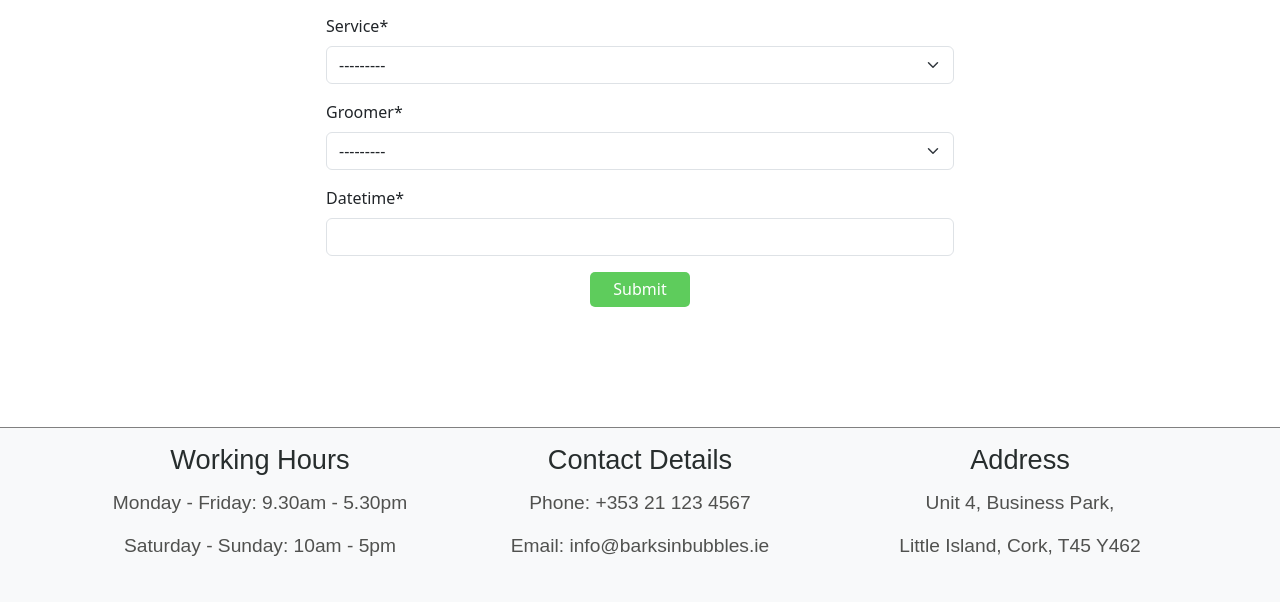
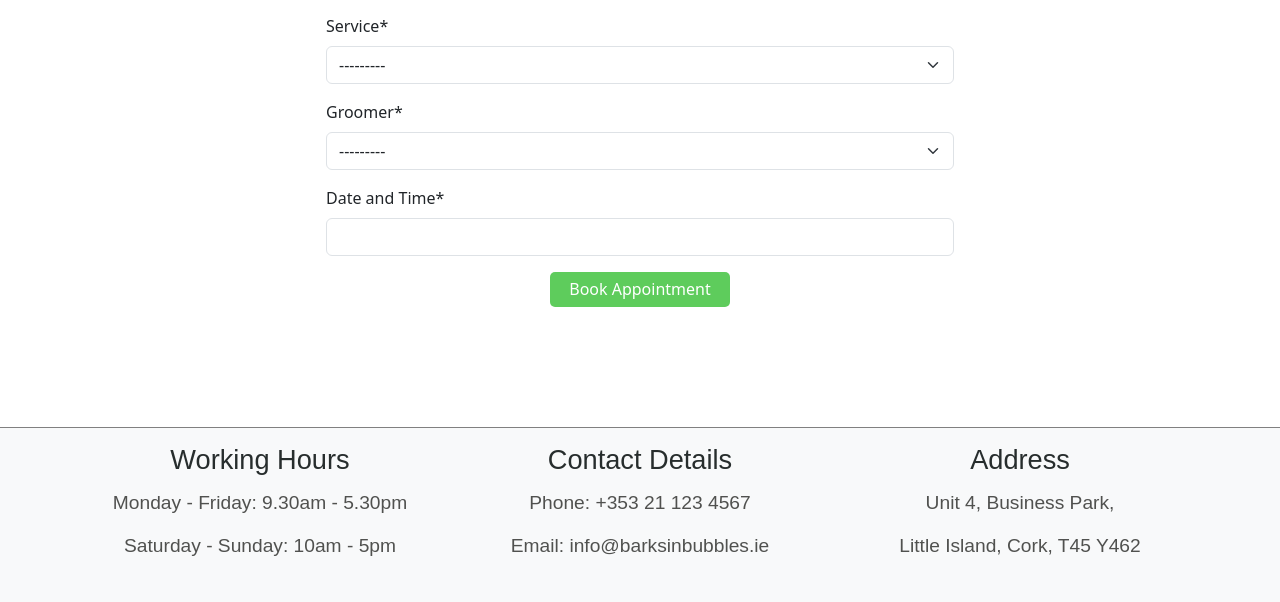
Before and after one commit to KatePaulauskas/dog-grooming-salon, a Django app: page /appointment/ in a window 1280 px wide. Shown: the part 198-800 px from the top of the page. Run offline with Django 4.2, Linux system fonts and the light colour scheme; the visitor is signed in with stand-in values (Sample User, id 1); data that the repository does not hold is empty; some libraries are stand-ins or nearby versions; some web fonts are replaced.

Commit message:
Set redirect after login, style and improve booking form

```diff
--- a/appointment/forms.py
+++ b/appointment/forms.py
@@ -6,3 +6,6 @@ class AppointmentForm(forms.ModelForm):
     class Meta:
         model = Appointment
         fields = ('service', 'groomer', 'datetime')
+        labels = {
+            'datetime': 'Date and Time',
+        }
--- a/appointment/templates/appointment/appointment.html
+++ b/appointment/templates/appointment/appointment.html
@@ -11,11 +11,11 @@
                 {{ appointment_form | crispy }}
                 {% csrf_token %}
                 <div class="d-flex justify-content-center">
-                    <button class="btn-contact" type="submit">Submit</button>
+                    <button class="btn-appointment" type="submit">Book Appointment</button>
                 </div>
               </form>
               {% else %}
-              <p>Log in <a href="https://8000-katepaulaus-doggrooming-8qlo6gbu3ax.ws-eu114.gitpod.io/accounts/login/">here</a> to book your appointment.</p>
+              <p class="text-center mt-5">Log in <a href="https://8000-katepaulaus-doggrooming-8qlo6gbu3ax.ws-eu114.gitpod.io/accounts/login/">here</a> to book your appointment.</p>
               {% endif %}
         </div>
     </div>
--- a/groomingsalon/settings.py
+++ b/groomingsalon/settings.py
@@ -62,7 +62,7 @@ INSTALLED_APPS = [
 ]
 
 SITE_ID = 1
-LOGIN_REDIRECT_URL = '/'
+LOGIN_REDIRECT_URL = '/appointment/'
 LOGOUT_REDIRECT_URL = '/'
 
 CRISPY_ALLOWED_TEMPLATE_PACKS = "bootstrap5"
--- a/static/css/style.css
+++ b/static/css/style.css
@@ -237,8 +237,8 @@ footer {
     border: 2px solid #3f3850;
 }
 
-/* Style Contact page submit button */
-.btn-contact {
+/* Style Contact page submit button, Booking page Book Appointment button */
+.btn-contact, .btn-appointment {
     background-color: #5ecc5c;
     height: 35px;
     width: 100px;
@@ -247,17 +247,20 @@ footer {
     border: none;
 }
 
-.btn-contact:hover {
+.btn-contact:hover, .btn-appointment:hover {
     background-color: #5ecc5c;
     color: #3f3850;
     border: none;
 }
 
-.btn-contact:active {
+.btn-contact:active, .btn-appointment:active  {
     background-color: #5ecc5c;
     border: 2px solid #3f3850;
 }
 
+.btn-appointment {
+    width: 180px;
+}
 /* Media query: mobile phones (370px and up) */
 @media screen and (min-width: 370px) {
     html {
--- a/templates/base.html
+++ b/templates/base.html
@@ -104,7 +104,8 @@
                         {% if user.is_authenticated %}
                         <a href="{% url 'account_logout' %}" class="btn btn-logout me-2 mt-2 {% if request.path == logout_url %}active{% endif %}" aria-current="page">Log Out</a>
                         {% else %}
-                        <a href="{% url 'account_login' %}" class="btn btn-login me-2 mt-2 {% if request.path == login_url %}active{% endif %}" aria-current="page">Log In</a>
+                        <!-- Redirect to the Appointment booking page after login. Source: https://realpython.com/django-redirects/ -->
+                        <a href="{% url 'account_login' %}?next={% url 'appointment' %}" class="btn btn-login me-2 mt-2 {% if request.path == login_url %}active{% endif %}" aria-current="page">Log In</a>
                         {% endif %}
                         <a href="{% url 'appointment' %}" class="btn btn-book btn-book me-2 mt-2">Book Now</a>
                     </div>
```
